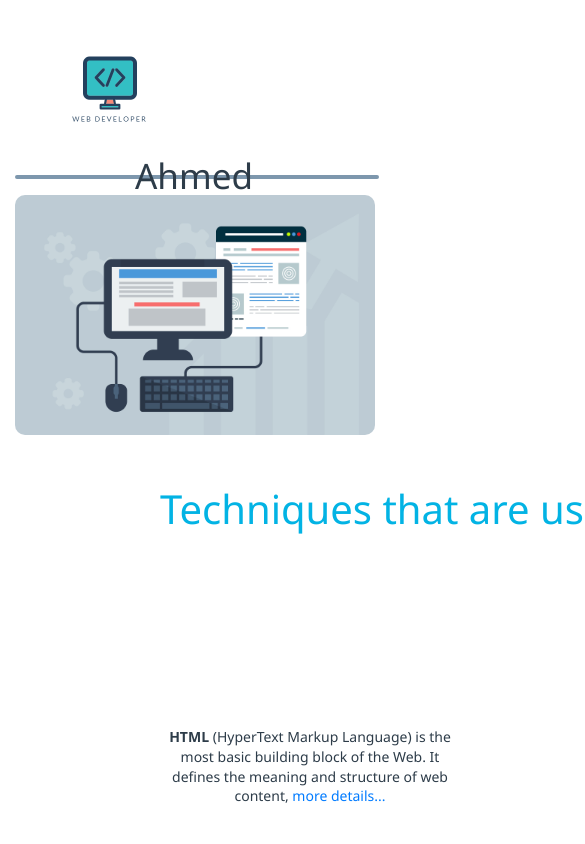
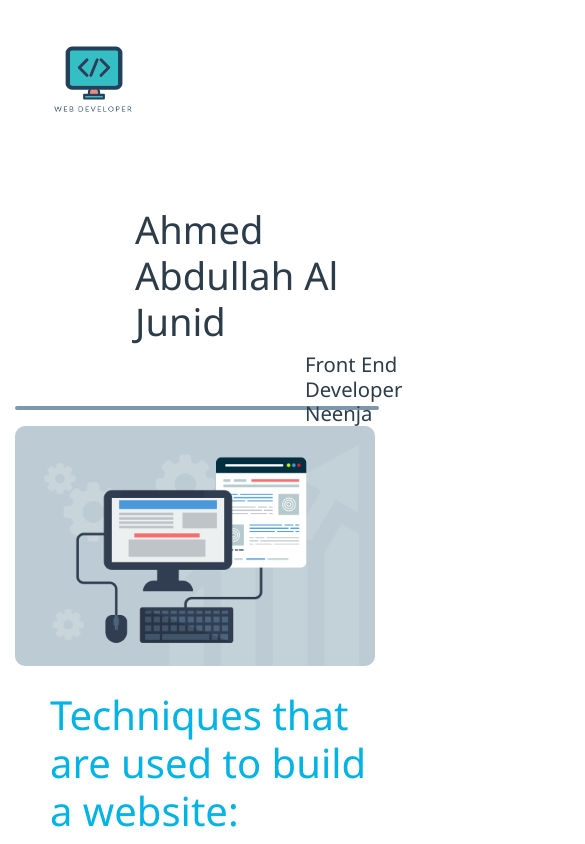
Before and after one commit to aaaljunid/portfolio, a plain HTML site: page index.html in a window 390 px wide. Shown: the top 844 px of the page, 585 px wide, since content can reach past the window. Drawn offline with nearby package versions, Linux system fonts and the light colour scheme; a web font is replaced by a local one.

Commit message:
Portfolio website responsive design

```diff
--- a/css/styles.css
+++ b/css/styles.css
@@ -10,47 +10,37 @@ body{
     font-family: "JF Flat Regular", 'Segoe UI', Tahoma, Geneva, Verdana, sans-serif;
     font-size: 14px;
     color: #2d3c49;
-    line-height: 1.4;
+    line-height: 1.5;
 }
 
 
-.logoImg{
-    width: 150px;
+.logo_container{
      height: 150px;
-    margin: 0;
-    padding: 0;
 }
 
-.main-image{
-    width: 100%;
-    border-radius: 10px;
-    cursor: pointer;
+.logoImg{
+    width: 33%;
+    height: 90%;
+    position: relative;
+    top: 10%;
 }
 
 
-.header{
-    width: 100%;
-    height: 150px;
-    margin: 0;
-    margin-top: 25px;
+
+.my_name{
+    position: relative;
+    left: 20%;
+    top: 20%;
+    width: 78%;
+    font-size: 290%;
 }
 
-
-.howami{
-   margin: 0;
-   padding: 0;
-   padding-top: 30px;
-}
-
-.howami > h1{
-    font-size: 35px;
-    margin: 0 0 0 120px;
-}
-
-.howami > h2{
-    font-size: 20px;
-    margin-left: 262px;
-    padding: 0;
+ .job{
+    font-size: 150%;
+    position: relative;
+    left: 52%;
+    top: 20%;
+    width: 46%;
 }
 
 hr.line{
@@ -60,52 +50,62 @@ hr.line{
     margin-top: 0;
 }
 
-.logo_container{
-    height: 100px;
-    padding: 0;
-    padding-left: 20px;
+
+
+.main_image{
+    width: 100%;
+    border-radius: 10px;
 }
 
 .main_section{
-    padding-left: 60px;
-    margin-top: 50px;
+    margin:0;
+    margin-top: 25px;
+    margin-bottom: 25px;
+    padding: 0;
 }
 
 .main_topic_container{
+   padding: 0;
+   margin: 0;
+   margin-bottom: 30px;
+}
+
+.main_topic_container h1{
     color: #02b3e4;
-    margin: 0 0 20px 70px;
-    width: 900px;
+    position: relative;
+    left: 20px;
+    margin:0;
+    padding: 0;
 }
 
 .small-images{
-    width: 120px !important;
+    width: 35%;
 }
 
 .details_container{
-    width: 1000px;
-    margin-left: 70px;
-    margin-bottom: 30px;
+    padding: 0;
+    margin: 0;
+    text-align: center;
+    height: 600%;
 }
 
-.details{
-        text-align: center;
-}
 
-.details > p{
+.custom_p{
+    width: 60%;
     text-align: justify-all;
+    position: relative;
+    left: 80px;
 }
 
 .bold_text{
     font-weight: bold;
 }
 
-.custom_p{
-    width: 300px;
-}
 
 .custom_footer{
     margin: 0;
     text-align: center;
+    border-radius: 0;
 }
 
 .custom_btn_twitter{
@@ -123,3 +123,123 @@ hr.line{
 .social_icon{
     margin-bottom: 7px;
 }
+
+
+
+/*******************************************************************************
+*****************************************
+
+ Media Query:
+
+==> Mobile: Google Nexus 5
+==> Tablet: Apple iPad
+==> Desktop
+
+ ****************************************
+ ******************************************************************************/
+
+/* Mobile: Google Nexus 5 */
+@media screen and (max-width: 360px){
+
+    .logo_container{
+        height: 50%;
+        text-align: center;
+        padding: 0;
+    }
+
+    .logoImg{
+        width: 35%;
+        padding: 0;
+        margin: 0;
+    }
+
+    .about_me{
+        text-align: center;
+        height: 70px;
+    }
+
+    .my_name{
+        font-size: 130%;
+        position: relative;
+        left: 11%;
+        top: 0%;
+    }
+
+    .job{
+        font-size: 80%;
+        position: relative;
+        left: 25%;
+        top: 0%;
+    }
+
+    .main_topic_container{
+    width: 95%;
+    }
+
+    .main_topic_container h1{
+    font-size: 130%;
+
+    }
+
+    .custom_p{
+    left: 60px;
+    }
+
+}
+
+/* Tablet: Apple iPad */
+@media screen and (max-width: 768px){
+
+    .logoImg{
+        width:98%;
+        height: 100%
+    }
+
+
+    .my_name{
+        font-size: 200%;
+        left: 4px;
+        margin-top: 15px;
+    }
+
+    .job{
+        font-size: 107%;
+        left: 80px;
+    }
+
+    hr.line{
+        margin-top: 20px;
+    }
+
+    .small-images{
+        width: 27%;
+    }
+
+    .details{
+        margin-bottom: 25px;
+    }
+
+    .custom_p{
+        left: 150px;
+    }
+
+}
+
+/* Desktop */
+@media screen and (max-width: 1190px){
+
+     .my_name{
+        font-size: 272%;
+        left: 120px;
+        margin-top: 10px;
+    }
+
+    .job{
+        font-size: 145%;
+        left: 290px
+    }
+
+    .logoImg{
+        width: 44%;
+    }
+}
--- a/index.html
+++ b/index.html
@@ -22,13 +22,13 @@
     <div class="container-fluid">
         <!-- start of header -->
         <header>
-            <div class="row header">
-                <div class="col-md-6 logo_container">
+            <div class="row">
+                <div class="col-lg-6 col-md-5 logo_container">
                     <img class="logoImg" src="img/logo.png" alt="logo of the portfolio">
                 </div>
-                <div class="col-md-6 howami">
-                    <h1>Ahmed Abdullah Al Junid</h1>
-                    <h2>Front End Developer Neenja</h2>
+                <div class="col-lg-6 col-md-7 about_me">
+                    <h1 class="my_name">Ahmed Abdullah Al Junid</h1>
+                    <h2 class="job">Front End Developer Neenja</h2>
                 </div>
             </div>
         </header><!-- end of header -->
@@ -40,32 +40,32 @@
         <section>
             <div class="row">
                 <div class="col-md-12">
-                    <img src="img/webdesign-main-image.jpg" alt="responsive desgin" class="main-image">
+                    <img src="img/webdesign-main-image.jpg" alt="responsive desgin" class="main_image">
                 </div>
             </div>
-        </section>
+        </section><!-- end of main image -->
 
         <section class="main_section">
             <!-- start of main topic-->
             <div class="row main_topic_container">
-                <div class="col-md-12">
-                    <h1>Techniques that are used to build a website</h1>
+                <div class="col-md-12 ">
+                    <h1>Techniques that are used to build a website:</h1>
                 </div>
             </div><!-- end of main topic-->
 
             <div class="row details_container"><!-- start of the details-->
-                <div class="col-md-4 details">
+                <div class="col-lg-4  col-md-12 details">
                     <img src="img/html5-image.png" alt="html5 image" class="small-images">
                     <h2>HTML5</h2>
                     <p class="custom_p"><span class="bold_text">HTML</span> (HyperText Markup Language) is the most basic building block of the Web. It defines the meaning and structure of web content, <a href="https://developer.mozilla.org/en-US/docs/Web/HTML" target="_blank">more details...</a></p>
 
                 </div>
-                <div class="col-md-4 details">
+                <div class="col-lg-4 col-md-12 details">
                     <img src="img/css-image.png" alt="css image" class="small-images">
                     <h2>CSS3</h2>
                     <p class="custom_p"><span class="bold_text">CSS</span> (Cascading Style Sheets) is the code you use to style your webpage, <a href="https://developer.mozilla.org/en-US/docs/Learn/Getting_started_with_the_web/CSS_basics" target="_blank">more details...</a></p>
                 </div>
-                <div class="col-md-4 details">
+                <div class="col-lg-4 col-md-12 details">
                     <img src="img/js-image.png" alt="javascript image" class="small-images">
                     <h2>JavaScript</h2>
                     <p class="custom_p"><span class="bold_text">JavaScript</span> is a programming language that adds interactivity to your website, <a href="https://developer.mozilla.org/en-US/docs/Learn/Getting_started_with_the_web/JavaScript_basics" target="_blank">more details...</a></p>
@@ -91,5 +91,5 @@
           <p>&copy; 2019 by Ahmed AlJunid, Front End Developer<p>
         </div>
     </footer>
-</body><!-- end of main image -->
+</body><!-- end of the page -->
 </html>
```
Lines whose indentation alone changed are shown as unchanged.
